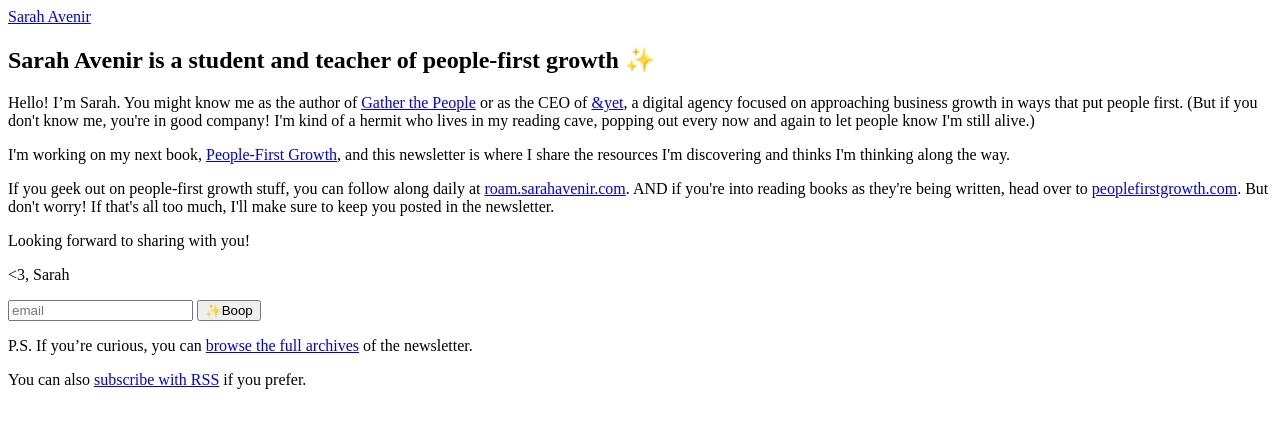
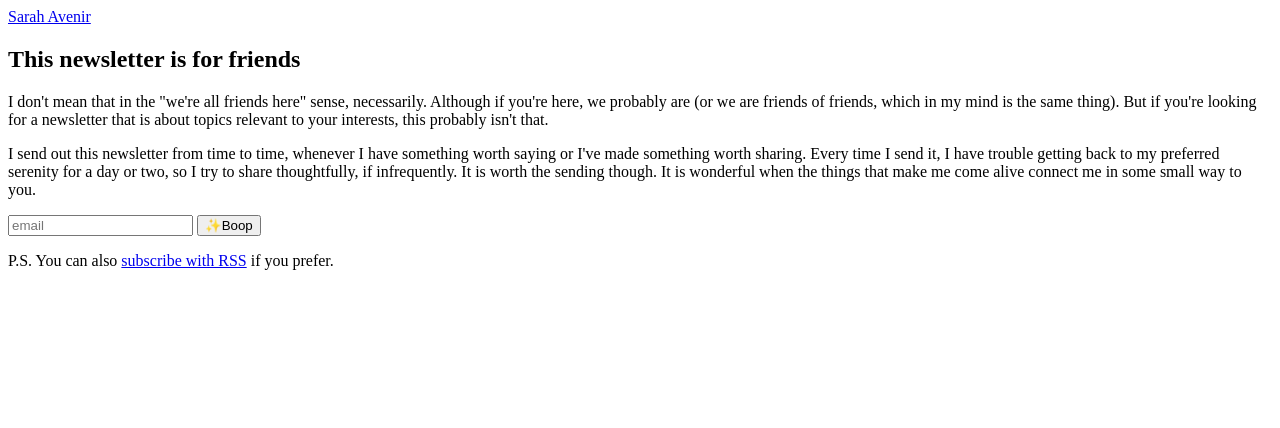
Before and after one commit to adamavenir/sarahavenir.com, a Gatsby site: page /newsletter in a window 1280 px wide. Built offline with nearby package versions, Linux system fonts and the light colour scheme; Gatsby itself is replaced by a stand-in of ours.

Commit message:
update newsletter intro

```diff
--- a/content/pages/newsletter.md
+++ b/content/pages/newsletter.md
@@ -1,17 +1,11 @@
 ---
-title: Sarah Avenir is a student and teacher of people-first growth ✨
+title: This newsletter is for friends
 slug: newsletter
 ---
 
-Hello! I’m Sarah. You might know me as the author of [Gather the People](https://gatherthepeople.com) or as the CEO of [&yet](https://andyet.com), a digital agency focused on approaching business growth in ways that put people first. (But if you don't know me, you're in good company! I'm kind of a hermit who lives in my reading cave, popping out every now and again to let people know I'm still alive.)
+I don't mean that in the "we're all friends here" sense, necessarily. Although if you're here, we probably are (or we are friends of friends, which in my mind is the same thing). But if you're looking for a newsletter that is about topics relevant to your interests, this probably isn't that.
 
-I'm working on my next book, [People-First Growth](http://peoplefirstgrowth.com), and this newsletter is where I share the resources I'm discovering and thinks I'm thinking along the way.
-
-If you geek out on people-first growth stuff, you can follow along daily at [roam.sarahavenir.com](http://roam.sarahavenir.com). AND if you're into reading books as they're being written, head over to [peoplefirstgrowth.com](http://peoplefirstgrowth.com). But don't worry! If that's all too much, I'll make sure to keep you posted in the newsletter.
-
-Looking forward to sharing with you!
-
-<3, Sarah
+I send out this newsletter from time to time, whenever I have something worth saying or I've made something worth sharing. Every time I send it, I have trouble getting back to my preferred serenity for a day or two, so I try to share thoughtfully, if infrequently. It is worth the sending though. It is wonderful when the things that make me come alive connect me in some small way to you.
 
 <form
 action="https://buttondown.email/api/emails/embed-subscribe/sarahavenir"
@@ -25,6 +19,4 @@ class="embeddable-buttondown-form"
 <input type="submit" value="✨Boop"></input>
 </form>
 
-P.S. If you’re curious, you can [browse the full archives](https://buttondown.email/sarahavenir/archive) of the newsletter.
-
-You can also [subscribe with RSS](https://buttondown.email/sarahavenir/rss) if you prefer.
+P.S. You can also [subscribe with RSS](https://buttondown.email/sarahavenir/rss) if you prefer.
```
